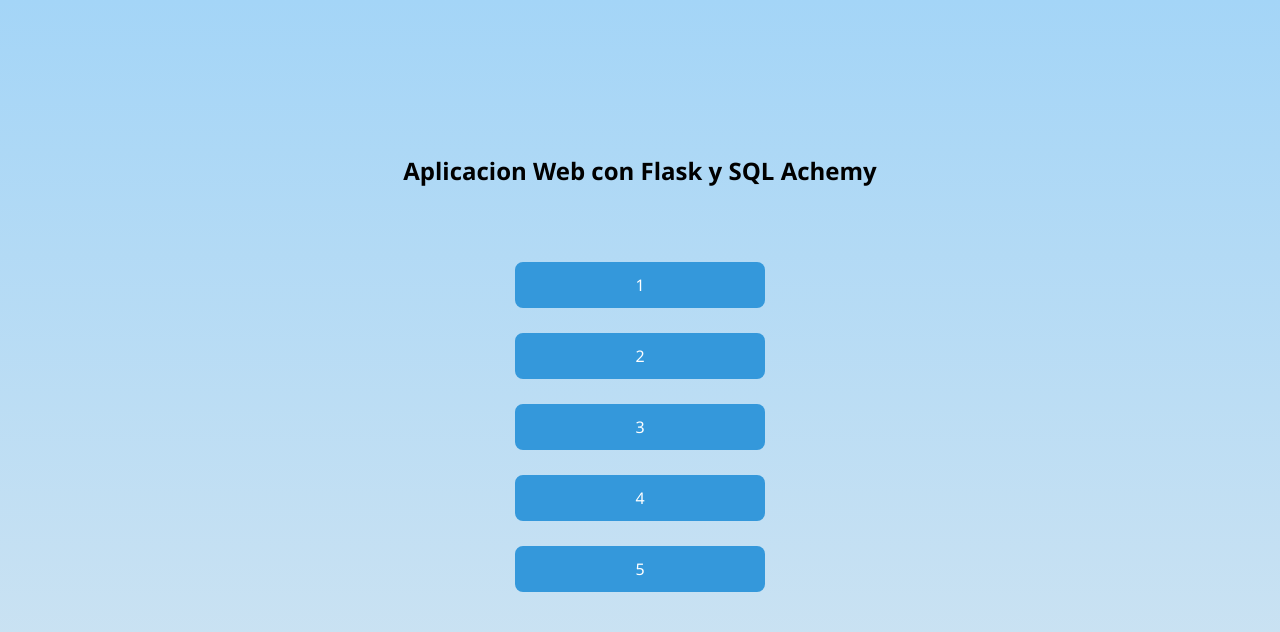
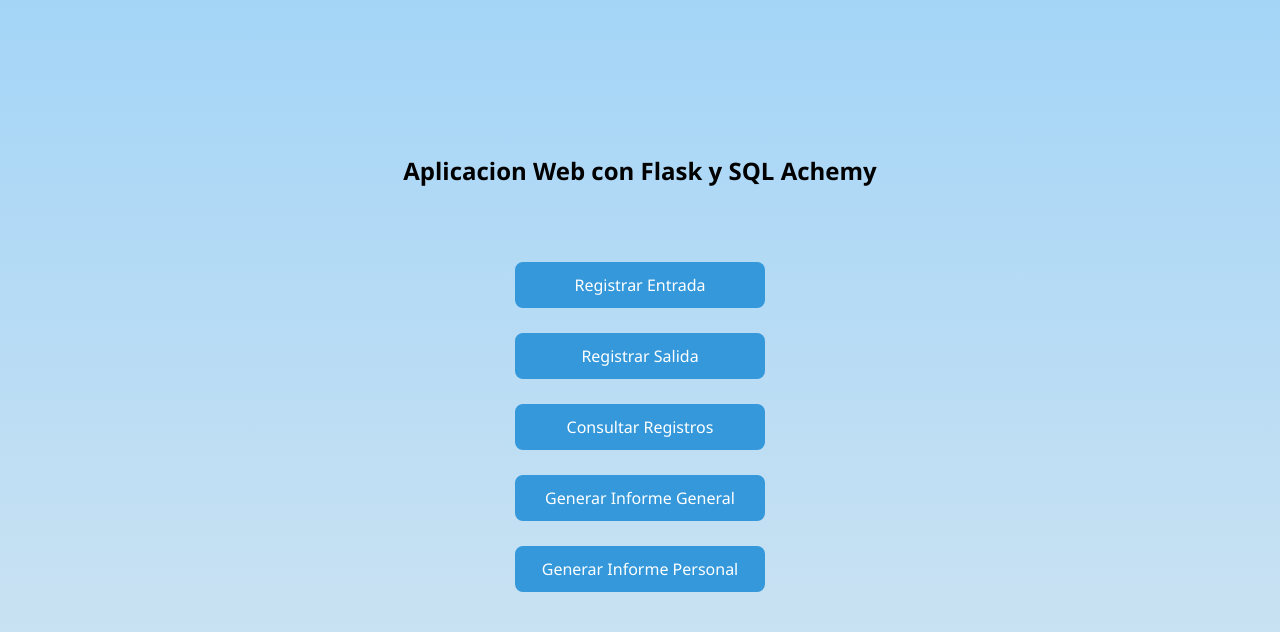
Before and after one commit to MartinReinoso98/Unidad5Poo, a Flask app: page / in a window 1280 px wide. Shown: the top 632 px of the page. Run offline with Flask 3, Linux system fonts and the light colour scheme; parts of the project's set-up code (start-up, migrations or seed data) failed here and were passed over.

Commit message:
index.html
boton

```diff
--- a/templates/index.html
+++ b/templates/index.html
@@ -8,11 +8,11 @@
 <body>
   <div class="contenedor-botones">
   <h1>Aplicacion Web con Flask y SQL Achemy</h1>
-  <a href="/templates/formulario.html" class="boton">1</a>
-  <a href="/templates/formulario.html" class="boton">2</a>
-  <a href="/templates/formulario.html" class="boton">3</a>
-  <a href="/templates/formulario.html" class="boton">4</a>
-  <a href="/templates/formulario.html" class="boton">5</a>
+  <a href="/templates/formulario.html" class="boton">Registrar Entrada</a>
+  <a href="/templates/formulario.html" class="boton">Registrar Salida</a>
+  <a href="/templates/formulario.html" class="boton">Consultar Registros</a>
+  <a href="/templates/formulario.html" class="boton">Generar Informe General</a>
+  <a href="/templates/formulario.html" class="boton">Generar Informe Personal</a>
   </div>
 </body>
 </html>
```
